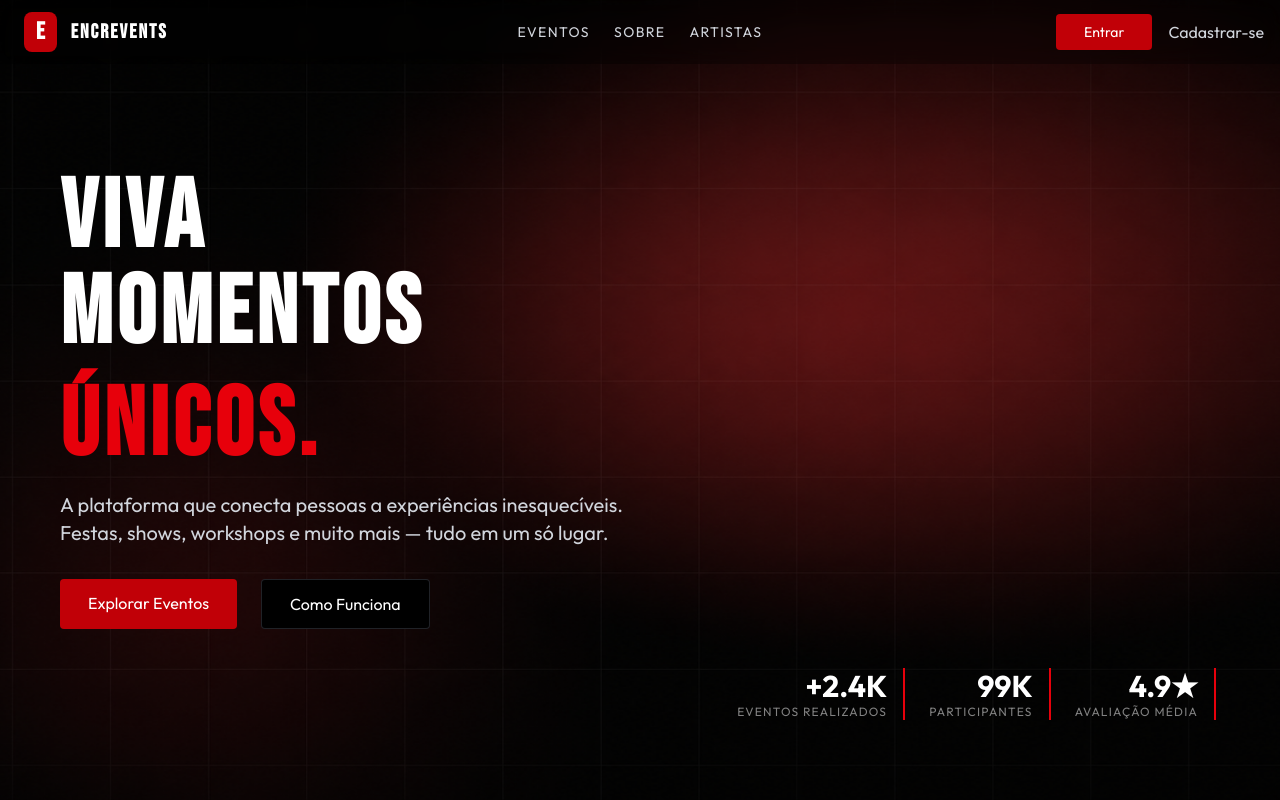
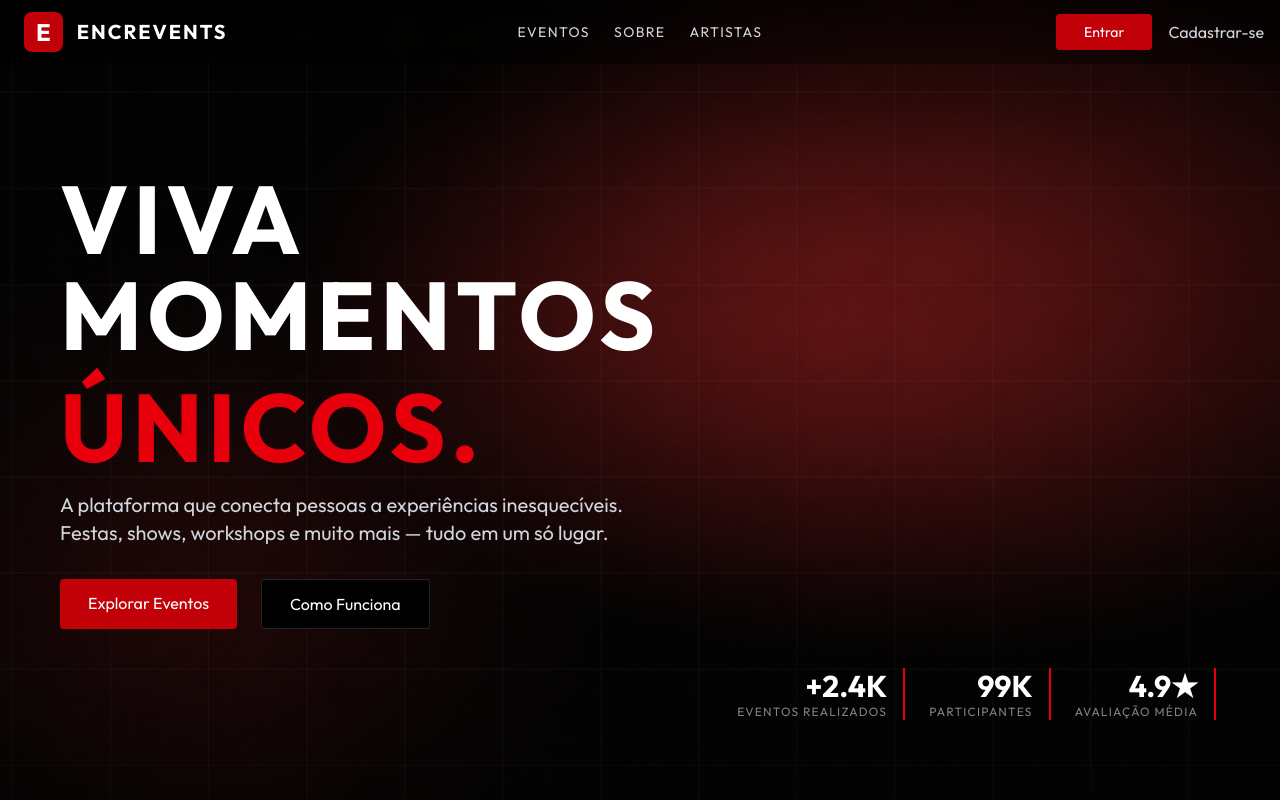
Before and after one commit to ryan-DDS/API_Encrevents, a Next.js app: page / in a window 1280 px wide. Shown: the top 800 px of the page. Built offline with nearby package versions, Linux system fonts and the light colour scheme.

Commit message:
fix global

```diff
--- a/app/globals.css
+++ b/app/globals.css
@@ -10,17 +10,14 @@
 }
 
 @layer base {
-  @import url('https://fonts.googleapis.com/css2?family=Outfit:wght@300;400;500;600;700&display=swap');
-  @import url('https://fonts.googleapis.com/css2?family=Bebas+Neue&display=swap');
-
   * {
     margin: 0;
     padding: 0;
     box-sizing: border-box;
   }
 
-  h1, h2, h3 {
-    font-family: 'Bebas Neue', cursive;
+  body {
+    font-family: 'Outfit', sans-serif;
   }
 
   html {
```
